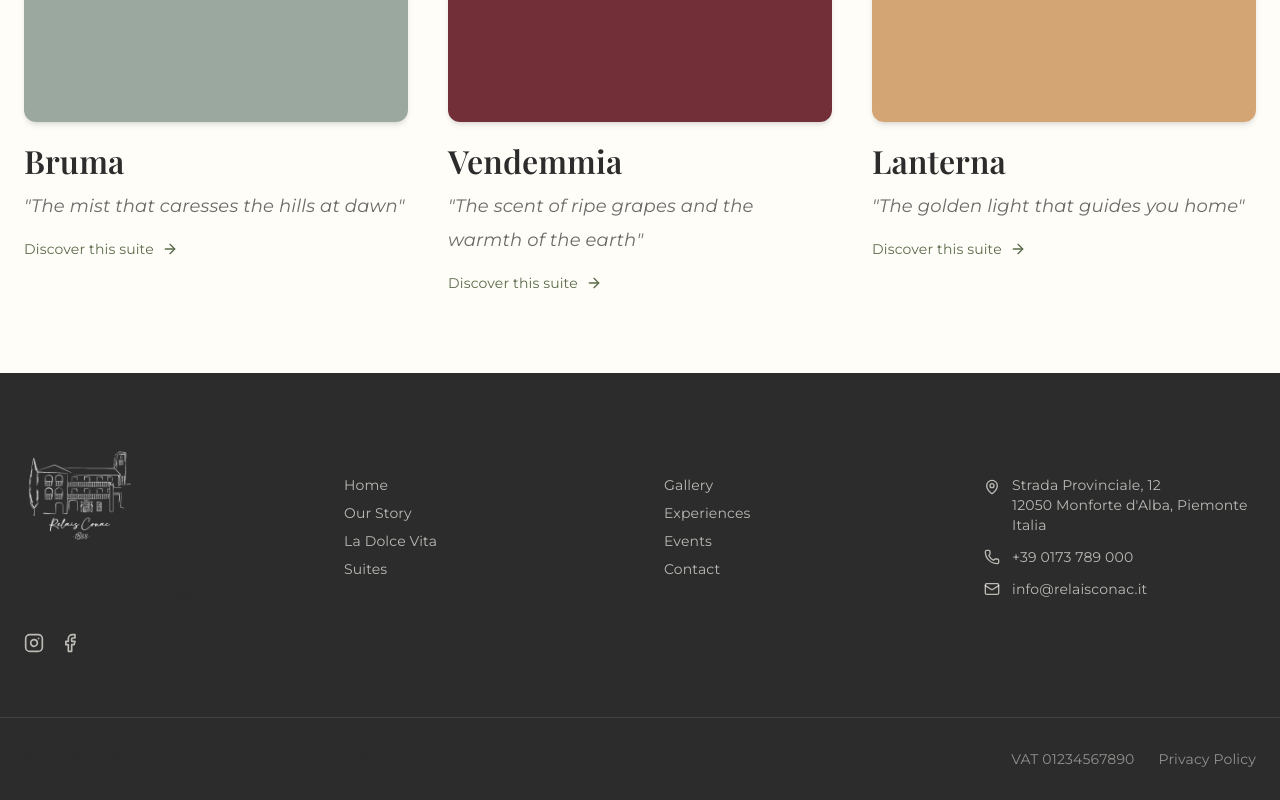
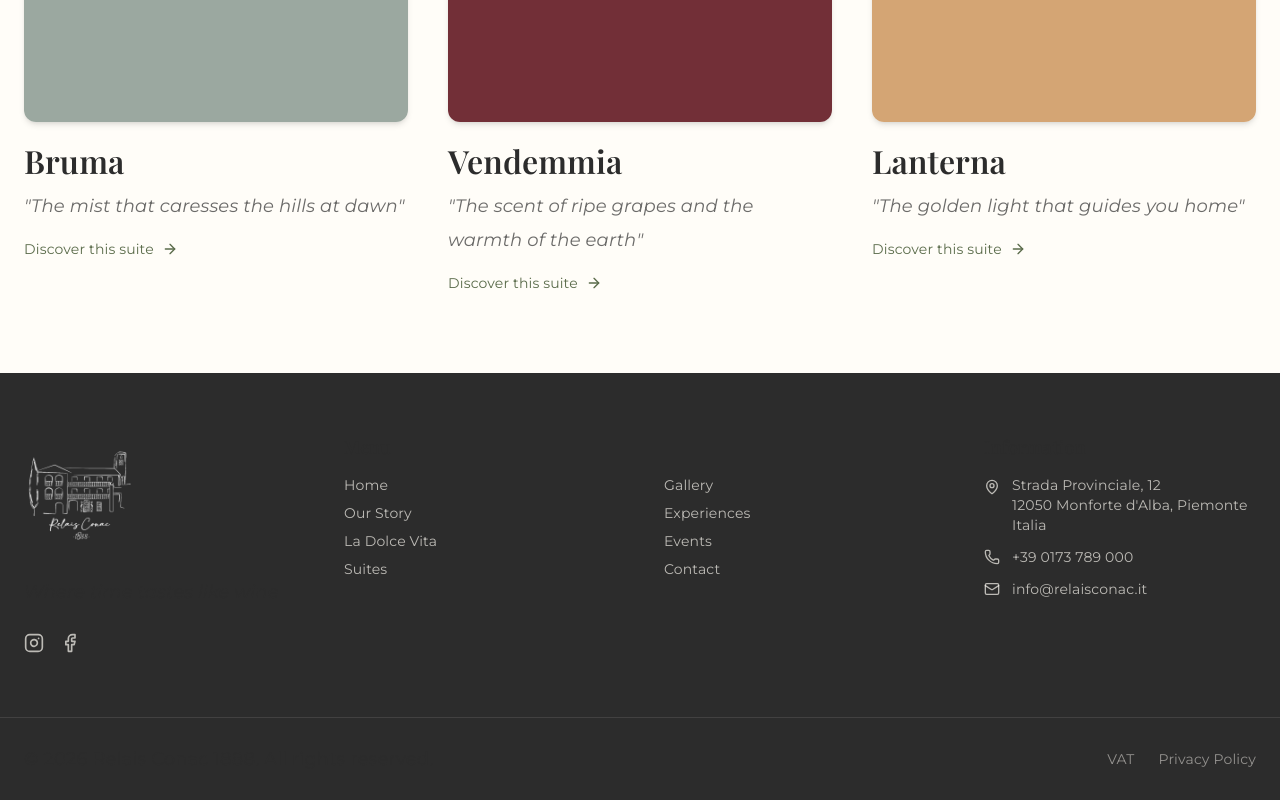
Before and after one commit to iTzRusso10/conac-3, a Next.js app: page /en/suite in a window 1280 px wide. Shown: the part 856-1656 px from the top of the page. Built offline with nearby package versions, Linux system fonts and the light colour scheme; a web font is replaced by a local one.

Commit message:
Rimuovi codice non necessario e migliora la formattazione nel componente Footer

```diff
--- a/src/components/layout/Footer.tsx
+++ b/src/components/layout/Footer.tsx
@@ -1,10 +1,8 @@
-'use client';
-
-import Link from 'next/link';
-import Image from 'next/image';
-import { MapPin, Phone, Mail, Instagram, Facebook } from 'lucide-react';
-import type { Dictionary } from '@/i18n/getDictionary';
-import type { Locale } from '@/i18n/config';
+import Link from "next/link";
+import Image from "next/image";
+import { MapPin, Phone, Mail, Instagram, Facebook } from "lucide-react";
+import type { Dictionary } from "@/i18n/getDictionary";
+import type { Locale } from "@/i18n/config";
 
 interface FooterProps {
   dictionary: Dictionary;
@@ -84,7 +82,9 @@ export default function Footer({ dictionary, locale }: FooterProps) {
           </div>
 
           <div>
-            <h4 className="font-serif text-lg text-bianco-latte mb-4">&nbsp;</h4>
+            <h4 className="font-serif text-lg text-bianco-latte mb-4">
+              &nbsp;
+            </h4>
             <nav className="flex flex-col gap-2">
               {navLinks.slice(4).map((link) => (
                 <Link
@@ -107,8 +107,10 @@ export default function Footer({ dictionary, locale }: FooterProps) {
               <div className="flex items-start gap-3">
                 <MapPin size={16} className="mt-1 flex-shrink-0" />
                 <span>
-                  Strada Provinciale, 12<br />
-                  12050 Monforte d'Alba, Piemonte<br />
+                  Strada Provinciale, 12
+                  <br />
+                  12050 Monforte d&apos;Alba, Piemonte
+                  <br />
                   Italia
                 </span>
               </div>
@@ -139,7 +141,7 @@ export default function Footer({ dictionary, locale }: FooterProps) {
               © {currentYear} Relais Conac 1888. {dictionary.footer.rights}.
             </p>
             <div className="flex items-center gap-6">
-              <span>{dictionary.footer.vat} 01234567890</span>
+              <span>{dictionary.footer.vat}</span>
               <Link
                 href={`/${locale}/privacy`}
                 className="hover:text-crema transition-colors"
```
